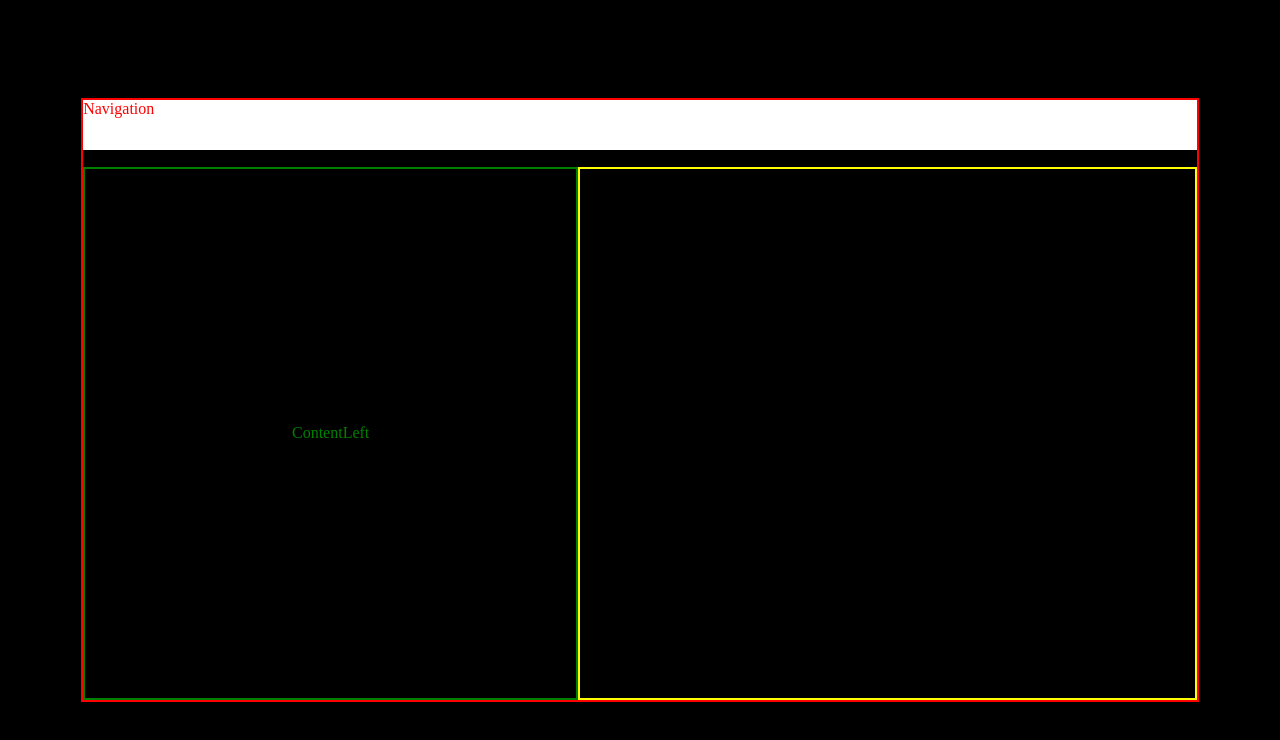
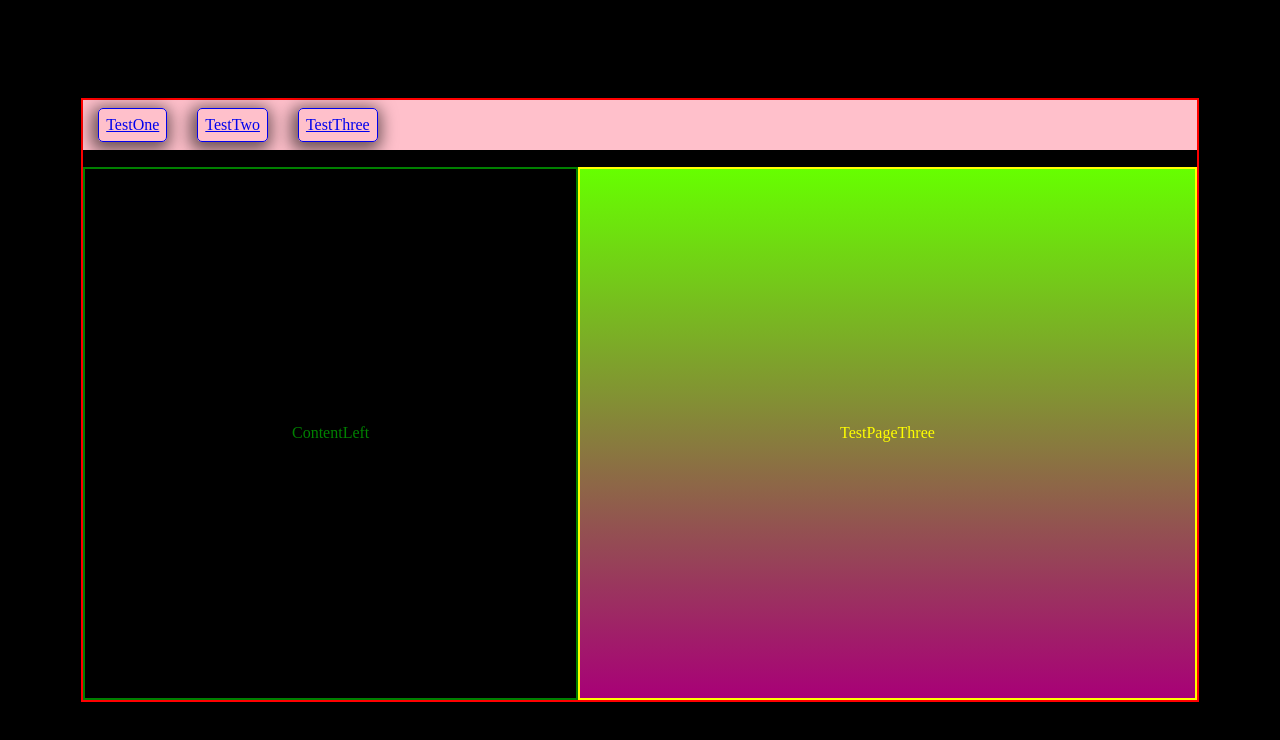
Before and after one commit to Len-J-108/portfolio, a React (Vite) app: page /three in a window 1280 px wide. Shown: the top 740 px of the page. Built offline with nearby package versions, Linux system fonts and the light colour scheme.

Commit message:
nav works ani ahead

```diff
--- a/package.json
+++ b/package.json
@@ -10,8 +10,10 @@
     "preview": "vite preview"
   },
   "dependencies": {
+    "framer-motion": "^10.16.1",
     "react": "^18.2.0",
     "react-dom": "^18.2.0",
+    "react-router-dom": "^6.15.0",
     "sass": "^1.66.1"
   },
   "devDependencies": {
--- a/src/Components/Content.jsx
+++ b/src/Components/Content.jsx
@@ -1,3 +1,4 @@
+import { BrowserRouter } from 'react-router-dom';
 import '../Styles/Components/Content.scss';
 import ContentLeft from './ContentLeft';
 import ContentRight from './ContentRight';
@@ -10,9 +11,11 @@ const Content = ({ color }) => {
   };
   return (
     <div className='content-wrapper' style={style}>
-      <Navigation />
-      <ContentLeft color={'green'} />
-      <ContentRight color={'yellow'} />
+      <BrowserRouter>
+        <Navigation />
+        <ContentLeft color={'green'} />
+        <ContentRight color={'yellow'} />
+      </BrowserRouter>
     </div>
   );
 };
--- a/src/Components/ContentRight.jsx
+++ b/src/Components/ContentRight.jsx
@@ -1,14 +1,23 @@
-import TestPageOne from './TestPageOne';
-import '../Styles/Components/ContentRight.scss'
+// import TestPageOne from './TestPageOne';
+// import TestPageTwo from './TestPageTwo';
+// import TestPageThree from './TestPageThree';
+import '../Styles/Components/ContentRight.scss';
+// import { Route, Routes, useLocation } from 'react-router-dom';
+// import { AnimatePresence } from 'framer-motion';
+import LocationProvider from './LocationProvider';
+import RoutesAnimated from './RoutesAnimated';
 
 const ContentRight = ({ color }) => {
   const style = {
     color: color,
     border: `2px solid ${color}`,
   };
+
   return (
     <div className='content-right-wrapper' style={style}>
-      {/* <TestPageOne /> */}
+      <LocationProvider>
+        <RoutesAnimated />
+      </LocationProvider>
     </div>
   );
 };
--- a/src/Components/HeadingWithBg.jsx
+++ b/src/Components/HeadingWithBg.jsx
@@ -1,4 +1,4 @@
-import '../Styles/headingWithBg.scss';
+import '../Styles/Components/headingWithBg.scss';
 
 const HeadingWithBg = () => {
   return (
--- /dev/null
+++ b/src/Components/LocationProvider.jsx
@@ -0,0 +1,8 @@
+import { AnimatePresence } from 'framer-motion';
+
+const LocationProvider = ({ children }) => {
+  // Animate Prescence needs to be here in LocationProvider because otherwise theres an error.
+  return <AnimatePresence>{children}</AnimatePresence>;
+};
+
+export default LocationProvider;
--- a/src/Components/Navigation.jsx
+++ b/src/Components/Navigation.jsx
@@ -1,7 +1,20 @@
+import { Link } from 'react-router-dom';
 import '../Styles/Components/Navigation.scss';
 
 const Navigation = () => {
-  return <div className='nav-component'>Navigation</div>;
+  return (
+    <nav className='nav-component'>
+      <Link to='/' className='idiot'>
+        TestOne
+      </Link>
+      <Link to='/two' className='idiot'>
+        TestTwo
+      </Link>
+      <Link to='three' className='idiot'>
+        TestThree
+      </Link>
+    </nav>
+  );
 };
 
 export default Navigation;
--- /dev/null
+++ b/src/Components/RoutesAnimated.jsx
@@ -0,0 +1,18 @@
+import { Route, Routes, useLocation } from 'react-router-dom';
+import TestPageOne from './TestPageOne';
+import TestPageTwo from './TestPageTwo';
+import TestPageThree from './TestPageThree';
+
+const RoutesAnimated = () => {
+  const location = useLocation();
+
+  return (
+    <Routes location={location} key={location.key}>
+      <Route path='/' element={<TestPageOne />} />
+      <Route path='/two' element={<TestPageTwo />} />
+      <Route path='/three' element={<TestPageThree />} />
+    </Routes>
+  );
+};
+
+export default RoutesAnimated;
--- a/src/Styles/Components/Navigation.scss
+++ b/src/Styles/Components/Navigation.scss
@@ -1,6 +1,15 @@
 .nav-component {
-    background-color: white;
-    // width: 100%;
-    height: 50px;
-    grid-area: 1 / 1 / 2 / 10;
+  background-color: pink;
+  height: 50px;
+  grid-area: 1 / 1 / 2 / 10;
+  display: flex;
 }
+
+.idiot {
+    // margin-inline: 15px;
+  margin: auto 15px;
+  border: 1px solid;
+  border-radius: 5px;
+  padding: 7px;
+  box-shadow: -2px 4px 16px 5px rgba(0,0,0,0.56);
+}
```
Also changed, not shown: 1 other file (tests, documents, lock files or other folders).
